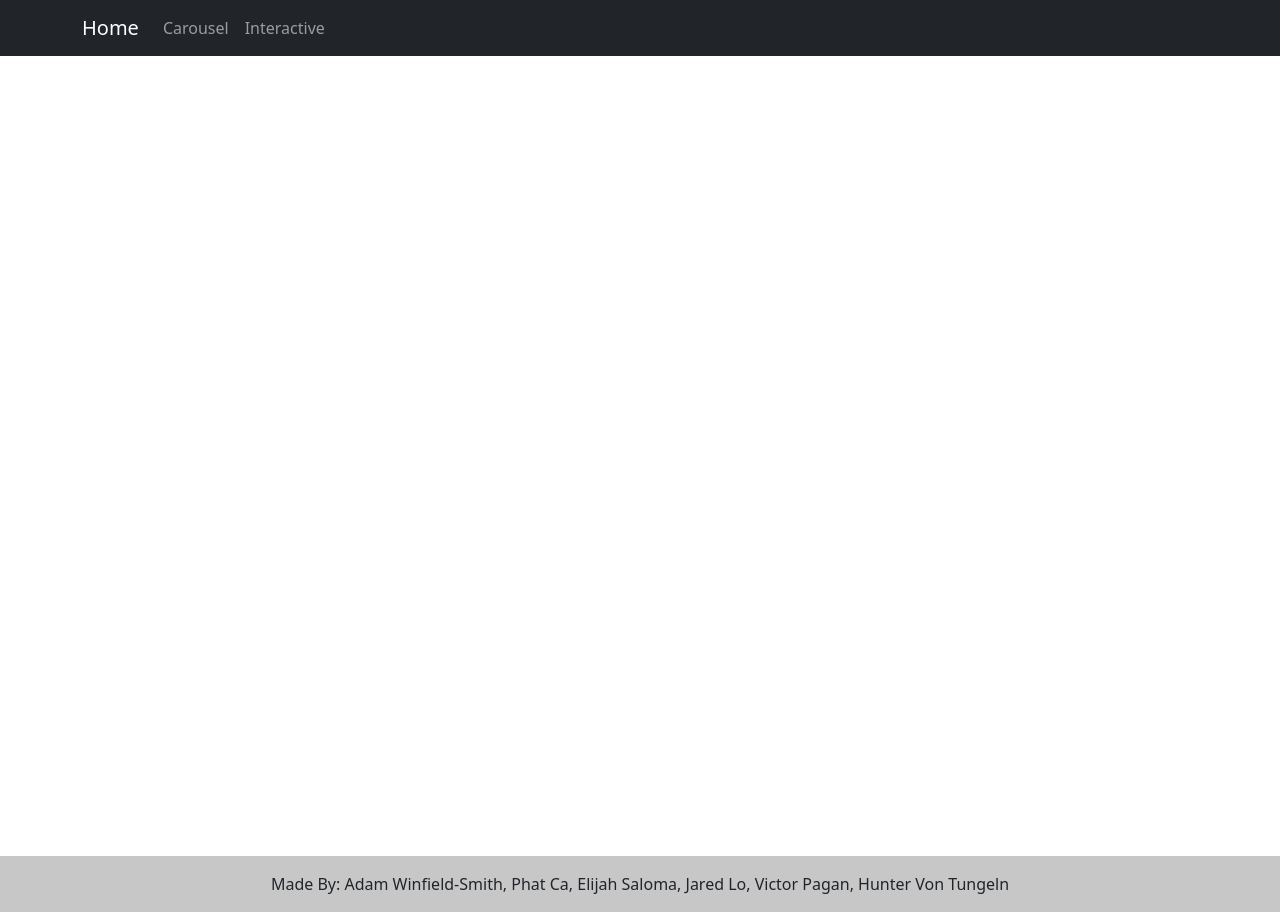
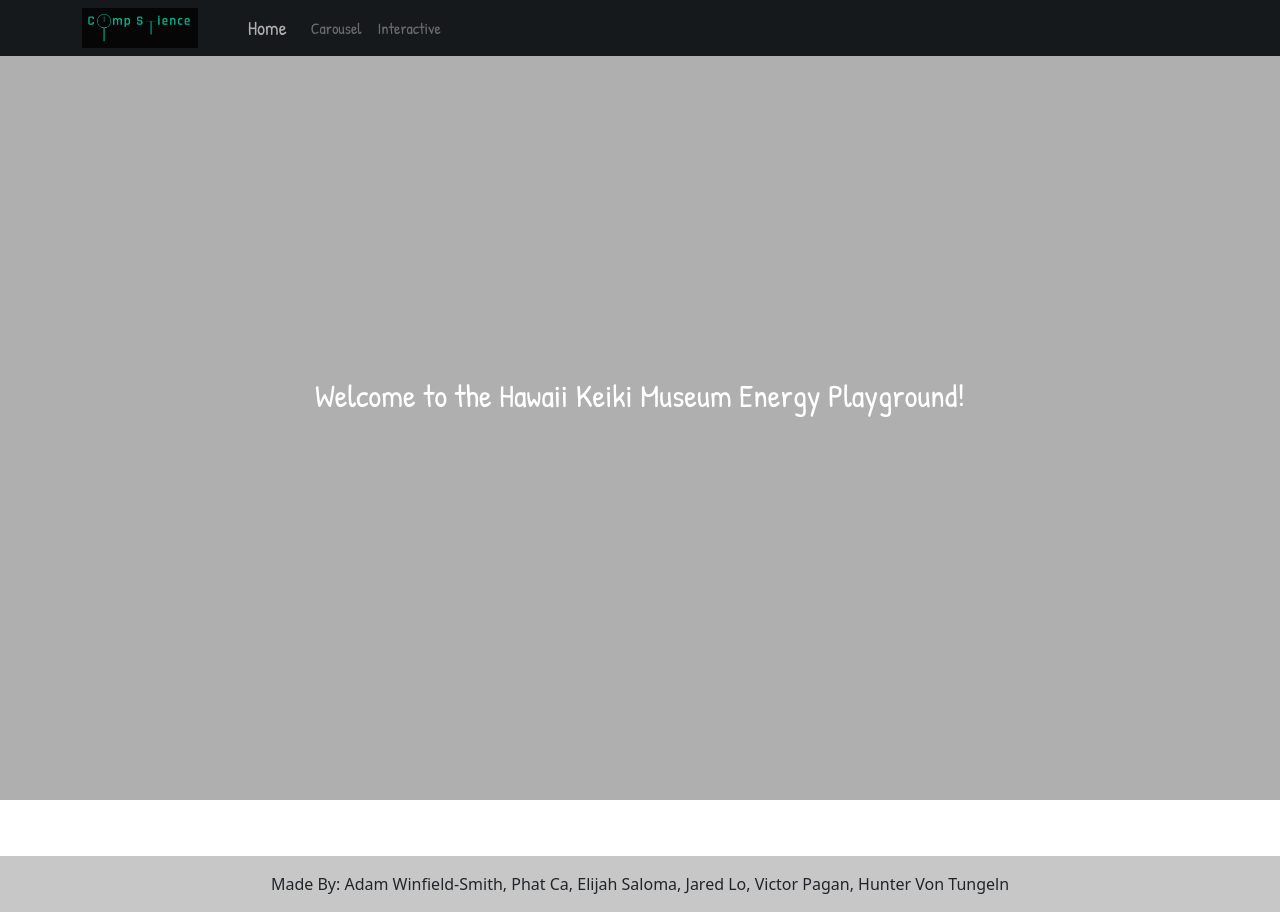
Before and after one commit to HACC2024/Comp-Sience, a React (Create React App) app in the folder app/: page /home in a window 1280 px wide. Built offline with nearby package versions, Linux system fonts and the light colour scheme.

Commit message:
Touched up NavBar & Landing Page
Animations + Hovering on NavBar

```diff
--- a/app/src/App.css
+++ b/app/src/App.css
@@ -1,3 +1,4 @@
+@import url('https://fonts.googleapis.com/css2?family=Patrick+Hand&display=swap');
 .App {
   text-align: center;
 }
@@ -36,3 +37,82 @@
     transform: rotate(360deg);
   }
 }
+.nav-linker {
+  position: relative;
+  text-decoration: none;
+  font-family: 'Patrick Hand', cursive;
+}
+.nav-linker::after {
+  content: '';
+  position: absolute;
+  width: 100%;
+  height: 2px;
+  bottom: 0;
+  left: 0;
+  background-color: white;
+  transform: scaleX(0);
+  transition: transform 0.3s ease-in-out;
+}
+
+.nav-linker:hover::after {
+  transform: scaleX(1);
+}
+.landing-page {
+    position: relative;
+    min-height: 100vh;
+}
+
+.intro {
+    position: fixed;
+    top: 0;
+    left: 0;
+    width: 100%;
+    height: 100%;
+    background-color: black;
+    display: flex;
+    justify-content: center;
+    align-items: center;
+    z-index: 1000;
+    transition: opacity 1s ease-out;
+}
+
+.intro h1 {
+    color: white;
+    font-size: 2rem;
+    font-family: 'Patrick Hand', cursive;
+}
+
+.intro.fade-out {
+    opacity: 0;
+    pointer-events: none;
+}
+
+.main-content {
+    opacity: 0;
+    transition: opacity 1s ease-in;
+}
+
+.main-content.fade-in {
+    opacity: 1;
+}
+
+@keyframes fallDown {
+    0% {
+        transform: translateY(-100vh);
+        opacity: 0;
+    }
+    60% {
+        transform: translateY(20px);
+        opacity: 1;
+    }
+    100% {
+        transform: translateY(0);
+        opacity: 1;
+    }
+}
+
+.falling-letter {
+    display: inline-block;
+    animation: fallDown 1s forwards;
+    opacity: 0;
+}
--- a/app/src/components/Navbar.jsx
+++ b/app/src/components/Navbar.jsx
@@ -2,6 +2,7 @@ import React from 'react'
 import Container from 'react-bootstrap/Container';
 import Nav from 'react-bootstrap/Nav';
 import Navbar from 'react-bootstrap/Navbar';
+import { Image } from 'react-bootstrap';
 import { NavLink } from 'react-router-dom';
 
 function NavbarComponent() {
@@ -9,10 +10,19 @@ function NavbarComponent() {
     <>
       <Navbar bg="dark" data-bs-theme="dark">
         <Container>
-          <Navbar.Brand id="home" as={NavLink} to="/home" key="home">Home</Navbar.Brand>
+        <Image
+            src="/images/cs.png"
+            alt="Logo"
+            style={{
+              float: 'left',
+              marginRight: '50px',
+              height: '40px'
+            }}
+          />
+          <Navbar.Brand id="home" as={NavLink} to="/home" key="home" className="nav-linker" >Home</Navbar.Brand>
           <Nav className="me-auto">
-            <Nav.Link id="appliances" as={NavLink} to="/appliances" key="appliances">Carousel</Nav.Link>
-            <Nav.Link id="features" as={NavLink} to="/features" key="features">Interactive</Nav.Link>
+            <Nav.Link id="appliances" as={NavLink} to="/appliances" key="appliances" className="nav-linker" >Carousel</Nav.Link>
+            <Nav.Link id="features" as={NavLink} to="/features" key="features" className="nav-linker" >Interactive</Nav.Link>
           </Nav>
         </Container>
       </Navbar>
--- a/app/src/pages/Landing.js
+++ b/app/src/pages/Landing.js
@@ -1,9 +1,40 @@
+import React, { useState, useEffect } from 'react';
+import NavbarComponent from '../components/Navbar';
+import FooterComponent from '../components/Footer';
+
 const Landing = () => {
+    const [showContent, setShowContent] = useState(false);
+
+    useEffect(() => {
+        const timer = setTimeout(() => {
+            setShowContent(true);
+        }, 5000); // 5 seconds
+
+        return () => clearTimeout(timer);
+    }, []);
+
+    const welcomeText = "Welcome to the Hawaii Keiki Museum Energy Playground!";
+
     return (
-        <div>
-            <body style={{ backgroundColor: "grey" }}>
-
-            </body>
+        <div className="landing-page">
+            <div className={`intro ${showContent ? 'fade-out' : ''}`}>
+                <h1>
+                    {welcomeText.split('').map((char, index) => (
+                        <span
+                            key={index}
+                            style={{ animationDelay: `${index * 0.07}s` }}
+                            className="falling-letter"
+                        >
+                            {char === ' ' ? '\u00A0' : char} {/* Use non-breaking space for spaces */}
+                        </span>
+                    ))}
+                </h1>
+            </div>
+            <div className={`main-content ${showContent ? 'fade-in' : ''}`}>
+                <body style={{ backgroundColor: "grey" }}>
+                    {/* Your main content here */}
+                </body>
+            </div>
         </div>
     );
 };
```
Also changed, not shown: app/public/images/cs.png (added).
